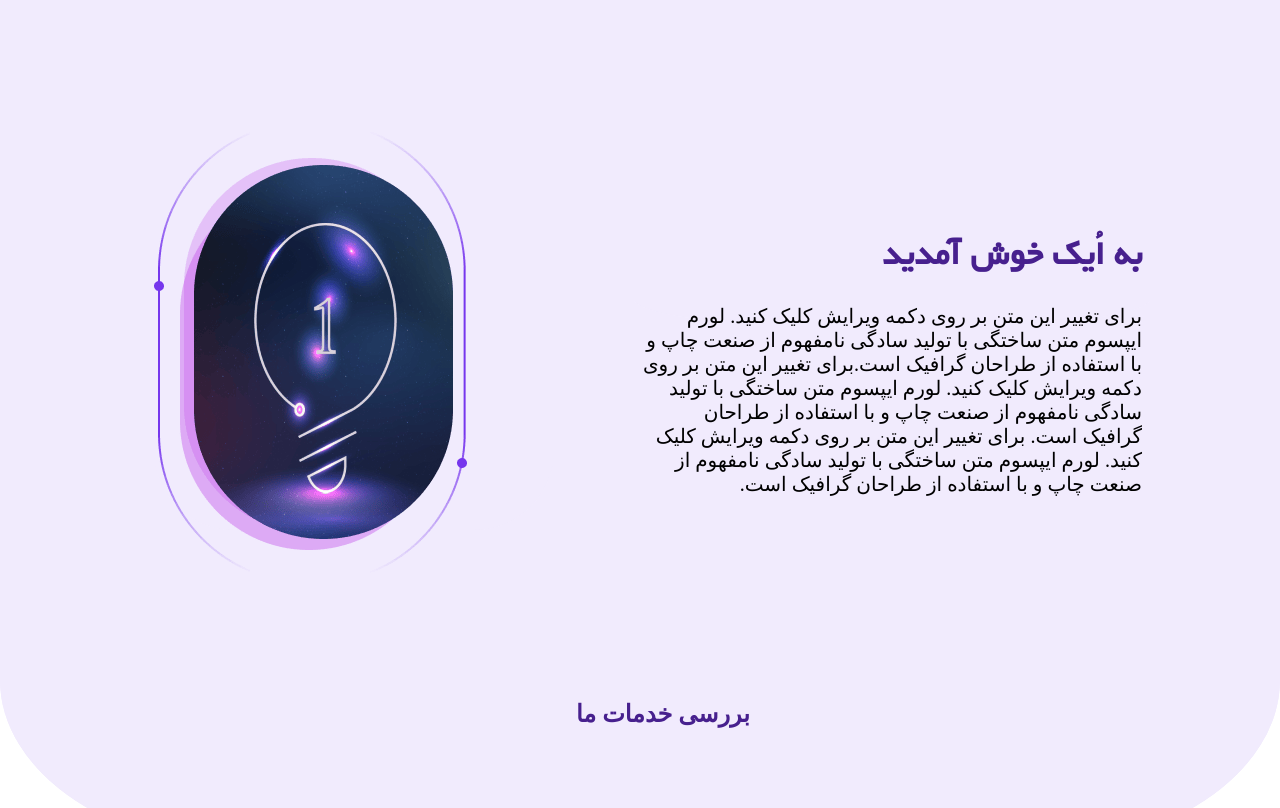
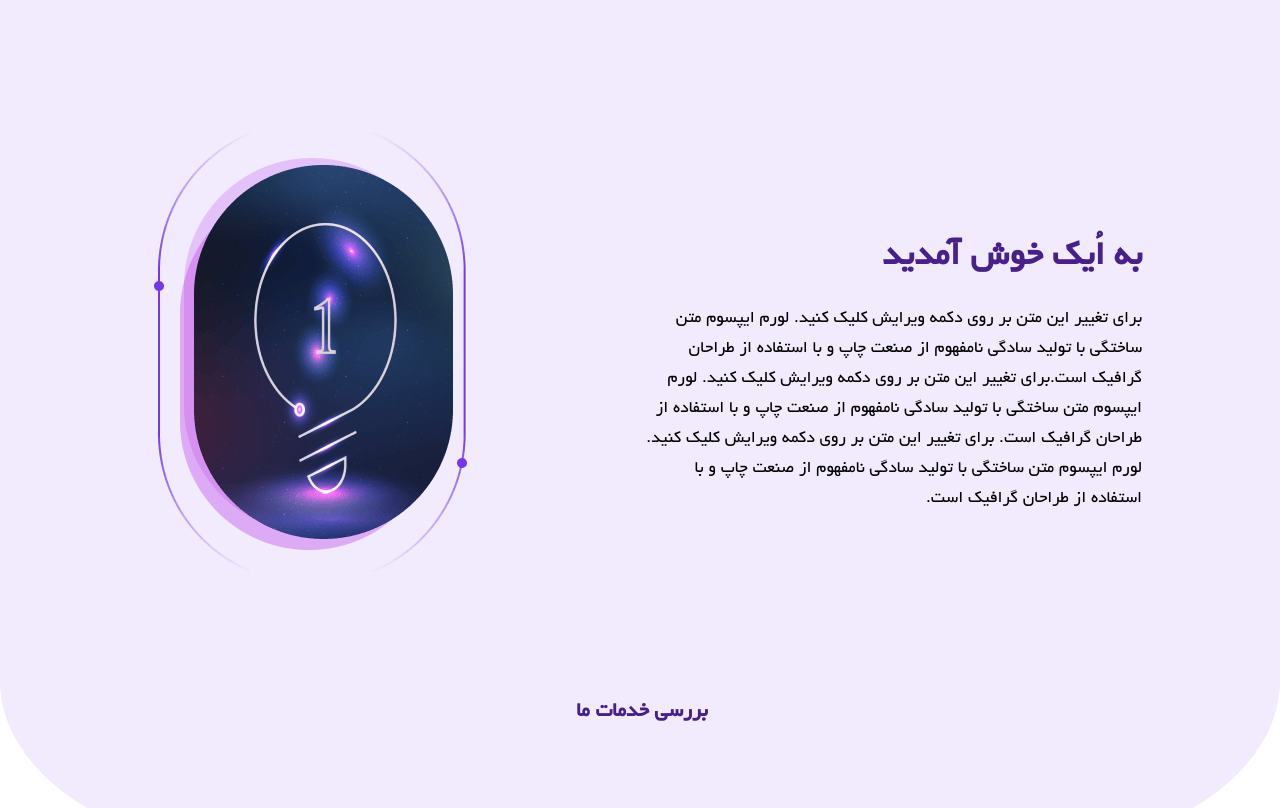
Before and after one commit to Hamidreza777/Oyek, a React (Create React App) app: page / in a window 1280 px wide. Shown: the top 808 px of the page. Built offline with nearby package versions, Linux system fonts and the light colour scheme.

Commit message:
edit font

```diff
--- a/src/Component/Body/Body.module.css
+++ b/src/Component/Body/Body.module.css
@@ -47,8 +47,12 @@ h1{
 }
 p{
 font-size: 20px;
+
+font-family: yekan;
+line-height: 30px;
 }
 h2{
+    font-family: yekan;
     position: absolute;
     color: #47208e;
   top: 80%;
```
